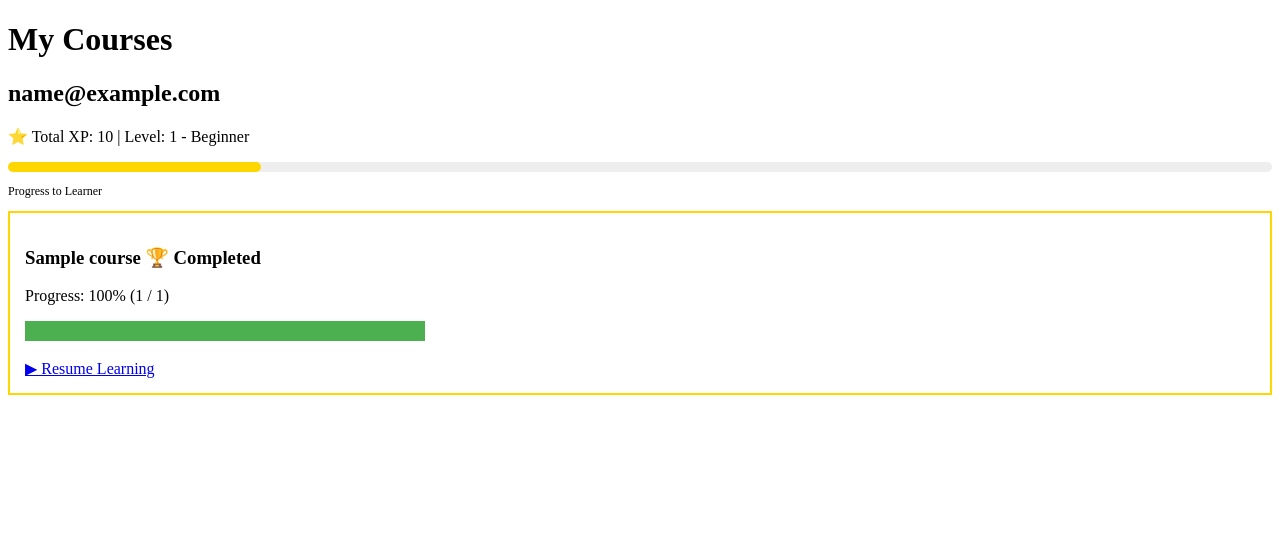
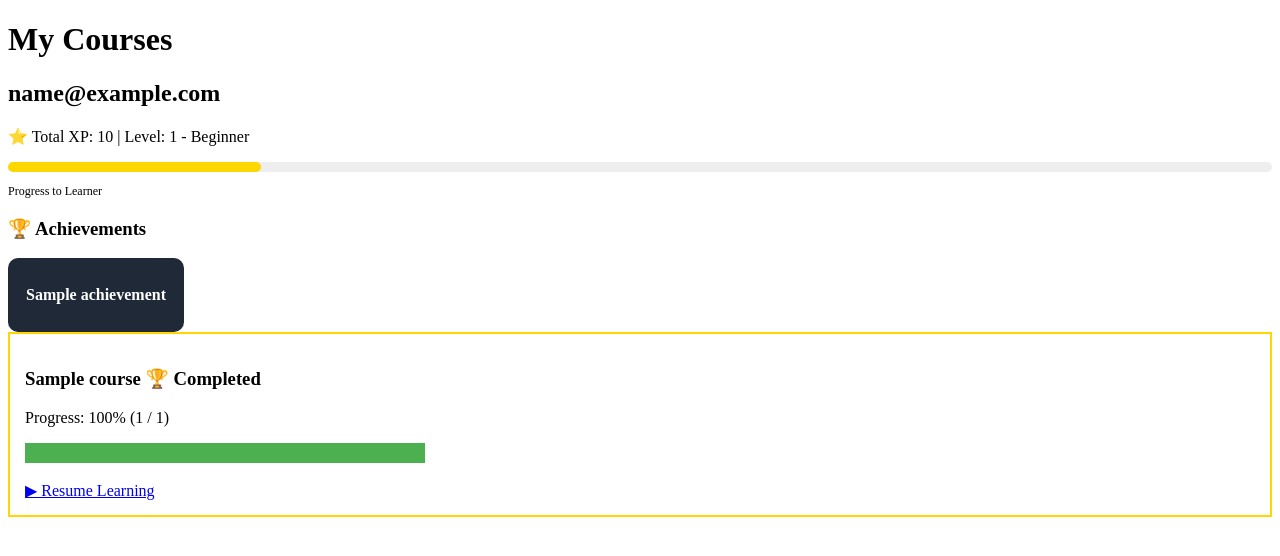
Before and after one commit to alimustafa0/-ai_learning_platform, a Django app: page /courses/dashboard/ in a window 1280 px wide. Shown: the part 36-592 px from the top of the page. Run offline with Django 5.2, Linux system fonts and the light colour scheme; a user stored in the database is signed in; tables that the repository leaves empty hold one stand-in row (values such as "Sample post"); some libraries are stand-ins or nearby versions.

Commit message:
Add trophy cabinet to dashboard

```diff
--- a/courses/templates/base.html
+++ b/courses/templates/base.html
@@ -3,6 +3,27 @@
 <head>
     <title>AI Learning Platform</title>
     <script src="https://cdn.jsdelivr.net/npm/canvas-confetti@1.6.0/dist/confetti.browser.min.js"></script>
+    <style>
+    .achievements-grid {
+        display: flex;
+        gap: 15px;
+        flex-wrap: wrap;
+        margin-top: 10px;
+    }
+
+    .achievement-card {
+        padding: 12px 18px;
+        border-radius: 10px;
+        background: #1f2937;
+        color: white;
+        font-weight: bold;
+    }
+
+    .achievement-card.locked {
+        filter: grayscale(100%);
+        opacity: 0.4;
+    }
+    </style>
 </head>
 <body>
 
--- a/courses/templates/courses/dashboard.html
+++ b/courses/templates/courses/dashboard.html
@@ -28,6 +28,22 @@
         <p style="font-size:12px;">
             Progress to {{ data.0.next_level_title }}
         </p>
+    </div>
+
+    <h3>🏆 Achievements</h3>
+
+    <div class="achievements-grid">
+        {% for achievement in data.0.all_achievements %}
+            <div class="achievement-card
+                {% if achievement.id not in unlocked_ids %}
+                    locked
+                {% endif %}
+            ">
+                <p>{{ achievement.name }}</p>
+            </div>
+        {% empty %}
+            <p>No achievements yet.</p>
+        {% endfor %}
     </div>
 
     {% for item in data %}
--- a/courses/views.py
+++ b/courses/views.py
@@ -215,6 +215,12 @@ def dashboard(request):
             next_level_title = "MAX"
             level_progress_percent = 100
 
+        all_achievements = Achievement.objects.all()
+
+        unlocked_ids = UserAchievement.objects.filter(
+            user=request.user
+        ).values_list("achievement_id", flat=True)
+
         data.append({
             "course": course,
             "total_lessons": total_lessons,
@@ -226,6 +232,8 @@ def dashboard(request):
             "level_title": level_title,
             "level_progress_percent": level_progress_percent,
             "next_level_title": next_level_title,
+            "all_achievements": all_achievements,
+            "unlocked_ids": unlocked_ids,
         })
 
     return render(request, "courses/dashboard.html", {"data": data})
```
